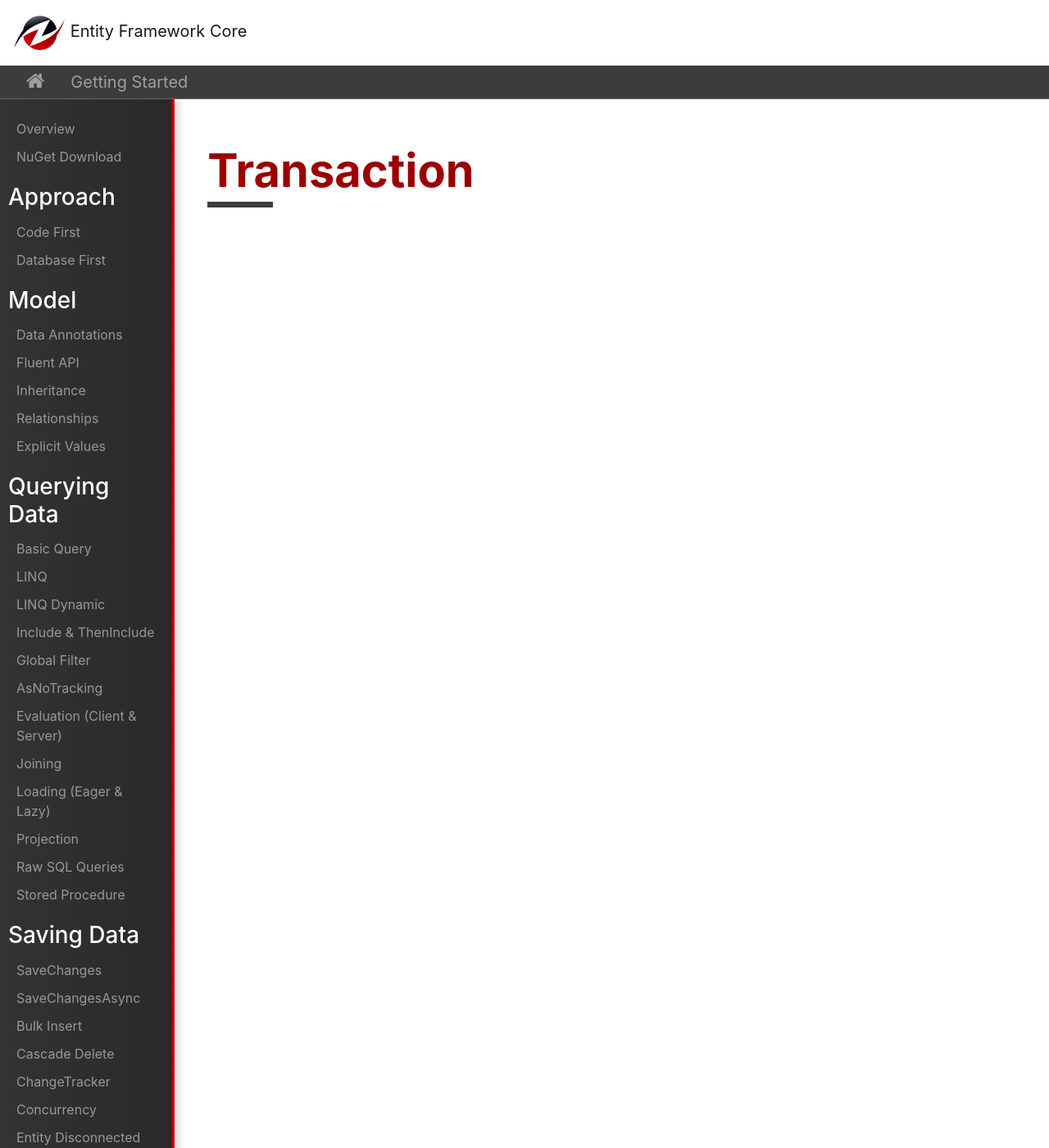
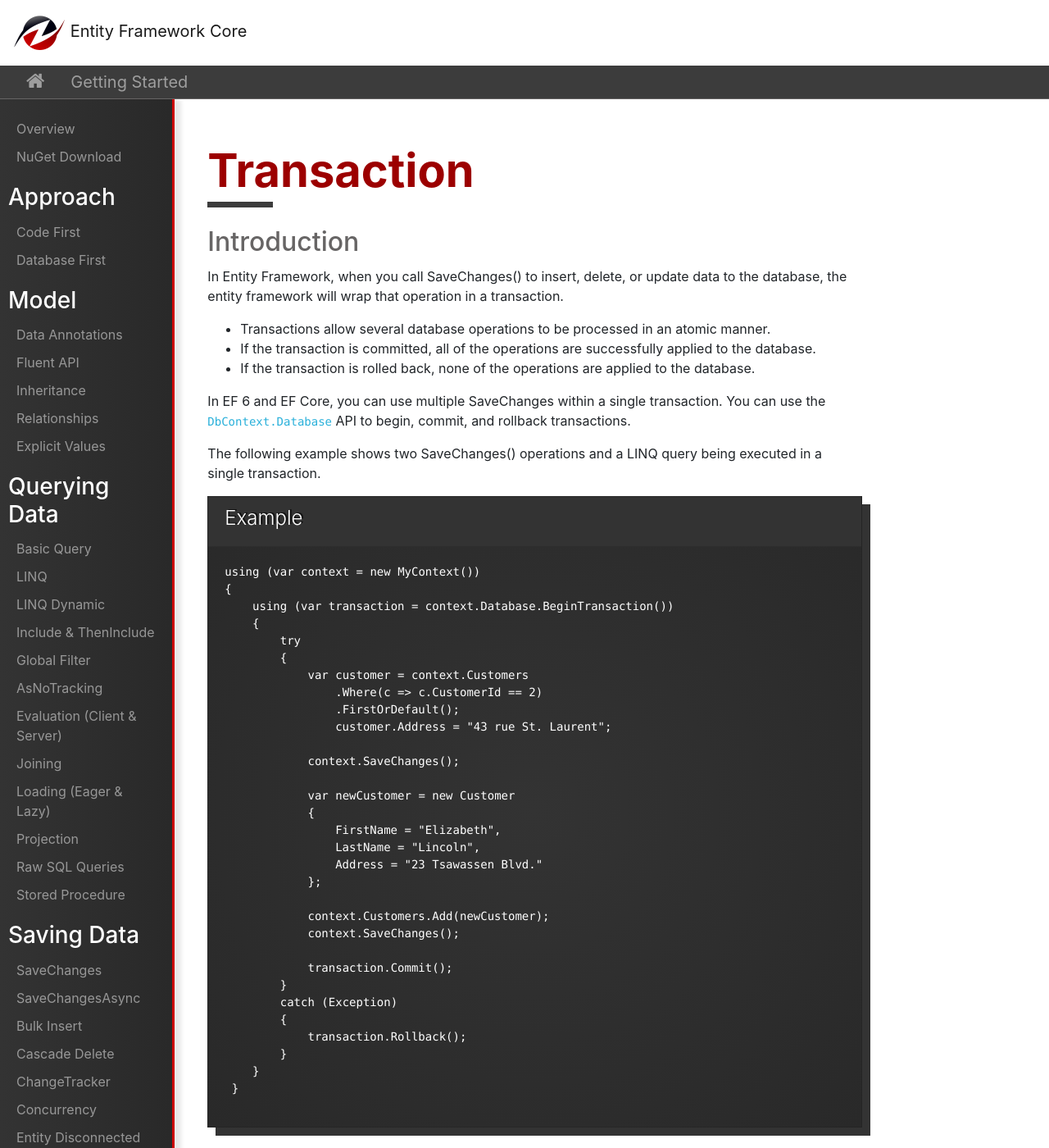
Before and after one commit to zzzprojects/EntityFrameworkCore, a Jekyll site: the page built from docs/pages/getting-started/saving-data/transaction.md, in a window 1280 px wide and 1400 px high. Shown: the whole window at 82% size. Built offline with Jekyll 4.4.1, drawn with Linux system fonts in a browser that asks for light colours; nearby versions of some CDN libraries; our own code applies the rules of GitHub Pages for plain Markdown files; some of the changed text lies outside the part shown.

Commit message:
Added Transaction article

```diff
--- a/docs/pages/getting-started/saving-data/transaction.md
+++ b/docs/pages/getting-started/saving-data/transaction.md
@@ -1,3 +1,54 @@
 ---
 permalink: saving-data-transaction
 ---
+
+## Introduction
+
+In Entity Framework, when you call SaveChanges() to insert, delete, or update data to the database, the entity framework will wrap that operation in a transaction.
+
+ - Transactions allow several database operations to be processed in an atomic manner.
+ - If the transaction is committed, all of the operations are successfully applied to the database.
+ - If the transaction is rolled back, none of the operations are applied to the database.
+
+In EF 6 and EF Core, you can use multiple SaveChanges within a single transaction. You can use the `DbContext.Database` API to begin, commit, and rollback transactions.
+
+The following example shows two SaveChanges() operations and a LINQ query being executed in a single transaction.
+
+{% include template-example.html %}
+{% highlight csharp %}
+
+using (var context = new MyContext())
+{
+    using (var transaction = context.Database.BeginTransaction())
+    {
+        try
+        {
+            var customer = context.Customers
+                .Where(c => c.CustomerId == 2)
+                .FirstOrDefault();
+                customer.Address = "43 rue St. Laurent";
+
+            context.SaveChanges();
+
+            var newCustomer = new Customer
+            {
+                FirstName = "Elizabeth",
+                LastName = "Lincoln",
+                Address = "23 Tsawassen Blvd."
+            };
+
+            context.Customers.Add(newCustomer);
+            context.SaveChanges();
+
+            transaction.Commit();
+        }
+        catch (Exception)
+        {
+            transaction.Rollback();
+        }
+    }
+ }
+
+{% endhighlight %}
+
+Read more: [Transactions](https://docs.microsoft.com/en-us/ef/core/saving/transactions)
```
